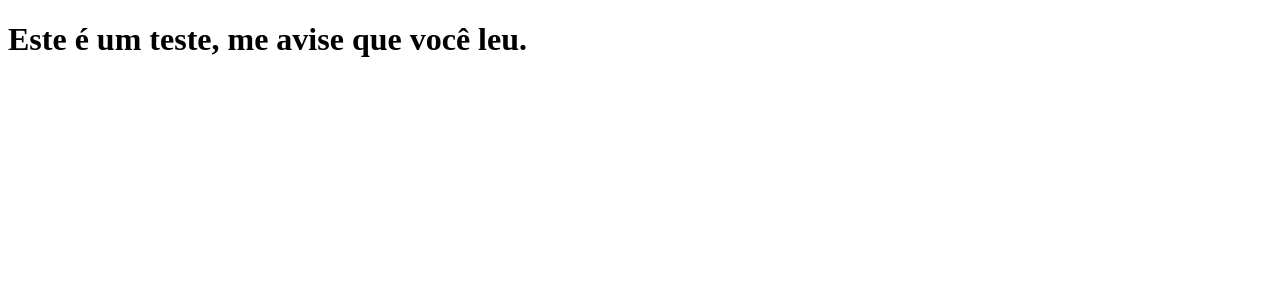
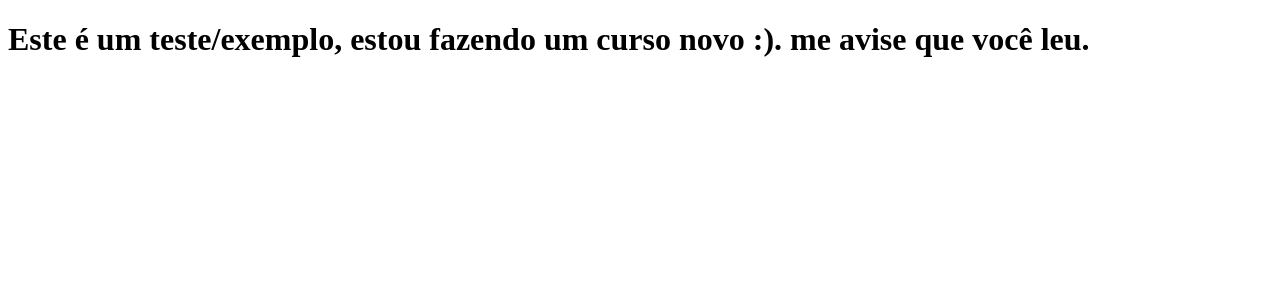
Before and after one commit to jvgasparoni/from-zero, a Next.js app: page / in a window 1280 px wide. Shown: the top 300 px of the page. Built offline with nearby package versions, Linux system fonts and the light colour scheme.

Commit message:
modifica a frase

```diff
--- a/pages/index.js
+++ b/pages/index.js
@@ -1,5 +1,5 @@
 function Home(){
-    return <h1> Este é um teste, me avise que você leu.</h1>
+    return <h1> Este é um teste/exemplo, estou fazendo um curso novo :). me avise que você leu.</h1>
 }
 
 export default Home;
```
